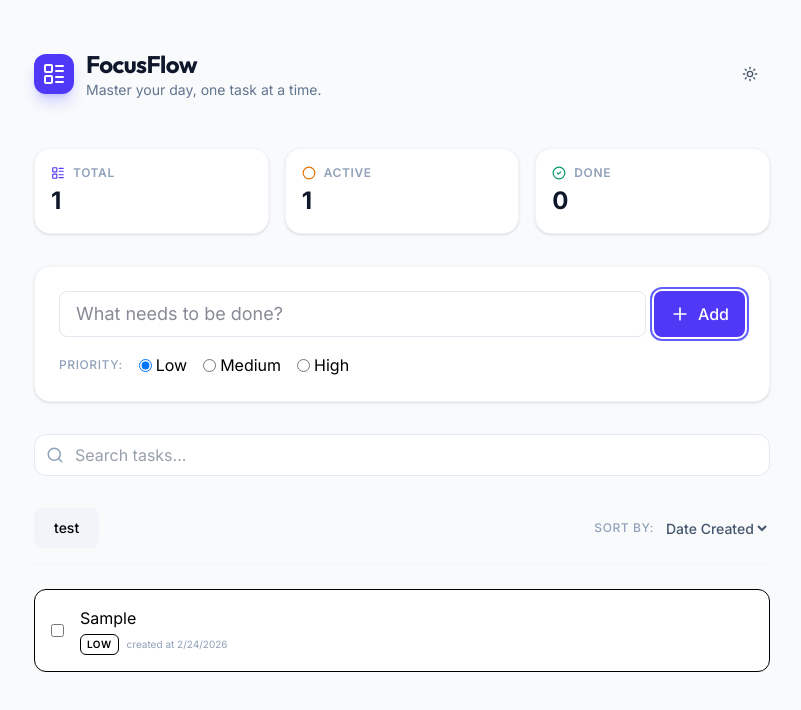
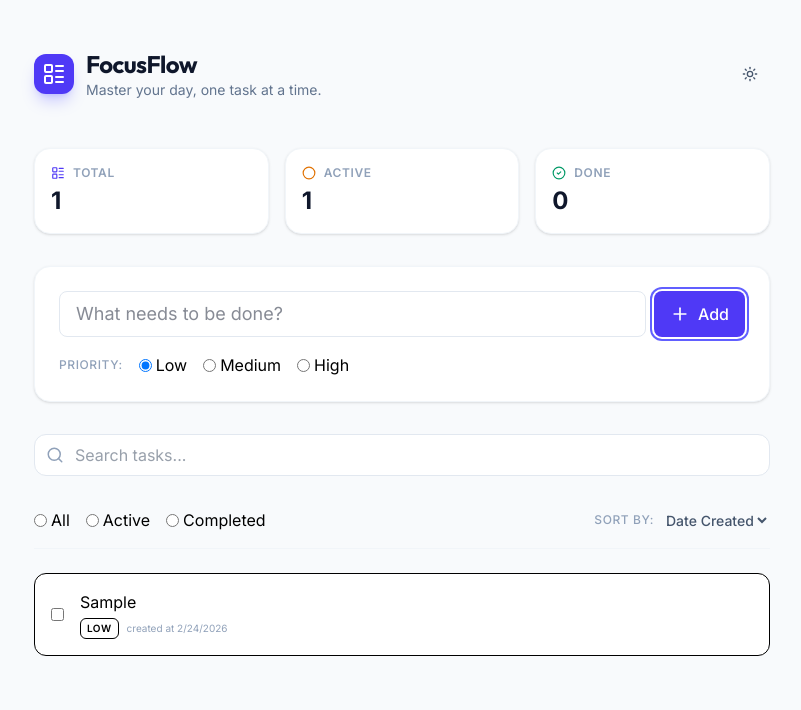
Before and after one commit to hamsterartit/task-tracker, a React app: page / in a window 1280 px wide. Both pictures are taken after typing "Sample" into the empty fields and a click on the button "Add". Shown: the top 710 px of the page, without its empty margins (238-1039 px from the left). Built offline with nearby package versions, Linux system fonts and the light colour scheme; the HTML template or start-up script is replaced by a standard one.

Commit message:
add filter

```diff
--- a/src/App.tsx
+++ b/src/App.tsx
@@ -7,17 +7,21 @@ import {TaskList} from "./components/TaskList.tsx";
 import {EmptyView} from "./components/EmptyView.tsx";
 import {FilterForm} from "./components/FilterForm.tsx";
 import {useMemo, useState} from "react";
+import type {Filter} from "./utils/types.ts";
 
 export default function App() {
     const {tasks, add, remove, update} = useLocalStorage();
     const hasTasks = tasks.length > 0;
     const [searchQuery, setSearchQuery] = useState("");
+    const [filter, setFilter] = useState<Filter>("all");
 
     const filteredTasks = useMemo(() => {
         return tasks.filter(task => {
-            return task.description.toLowerCase().includes(searchQuery.toLowerCase());
+            const matchSearch = task.description.toLowerCase().includes(searchQuery.toLowerCase());
+            const matchFilter = filter === 'all' ? true : filter === 'completed' ? task.completed : !task.completed;
+            return matchFilter && matchSearch;
         })
-    }, [tasks, searchQuery]);
+    }, [tasks, searchQuery, filter]);
 
 
 
@@ -54,7 +58,7 @@ export default function App() {
 
                 {hasTasks && (
                     <>
-                        <FilterForm onSearch={setSearchQuery}/>
+                        <FilterForm onSearch={setSearchQuery} onFilterChange={setFilter}/>
 
                         <TaskList tasks={filteredTasks} remove={remove} update={update}/>
                     </>
--- a/src/components/FilterForm.tsx
+++ b/src/components/FilterForm.tsx
@@ -1,10 +1,13 @@
 import {Search} from "lucide-react";
+import {FILTERS_LIST} from "../utils/constants.ts";
+import type {Filter} from "../utils/types.ts";
 
 interface FilterFormProps {
     onSearch: (value: string) => void;
+    onFilterChange: (value: Filter) => void;
 }
 
-export const FilterForm = ({onSearch}: FilterFormProps) => {
+export const FilterForm = ({onSearch, onFilterChange}: FilterFormProps) => {
     return (
         <div className="space-y-4 mb-6">
             <div className="relative">
@@ -18,13 +21,15 @@ export const FilterForm = ({onSearch}: FilterFormProps) => {
             </div>
             <div
                 className="flex flex-col sm:flex-row items-center justify-between gap-4 py-4 border-b border-slate-100 dark:border-slate-800">
-                <div className="flex p-1 bg-slate-100 dark:bg-slate-800 rounded-lg">
-                    <button
-
-                        className='px-4 py-1.5 text-sm font-medium rounded-md transition-all'
-                    >
-                        test
-                    </button>
+                <div className="flex gap-4">
+                    {FILTERS_LIST.map((item) => (
+                        <label key={item.value} htmlFor={item.value} className="flex items-center gap-1">
+                            <input type="radio" value={item.value} id={item.value} name="filter"
+                                    onChange={() => onFilterChange(item.value)}
+                            />
+                            <span>{item.label}</span>
+                        </label>
+                    ))}
                 </div>
 
                 <div className="flex items-center gap-2">
--- a/src/utils/constants.ts
+++ b/src/utils/constants.ts
@@ -1,4 +1,4 @@
-import type {PriorityOption, StatisticsOption} from "./types.ts";
+import type {FilterOption, PriorityOption, StatisticsOption} from "./types.ts";
 import {CheckCircle2, Circle, LayoutList} from "lucide-react";
 
 export const PRIORITY_LIST: PriorityOption[] = [
@@ -11,4 +11,10 @@ export const STATISTICS_LIST: StatisticsOption[] = [
     {label: 'Total', icon: LayoutList, color: 'text-indigo-600', type: 'total'},
     {label: 'Active', icon: Circle, color: 'text-amber-600', type: 'active'},
     {label: 'Done', icon: CheckCircle2, color: 'text-emerald-600', type: 'completed'},
+];
+
+export const FILTERS_LIST: FilterOption[] = [
+    {label: 'All', value: 'all'},
+    {label: 'Active', value: 'active'},
+    {label: 'Completed', value: 'completed'},
 ]
```
Also changed, not shown: src/utils/types.ts (+7 -0 lines).
